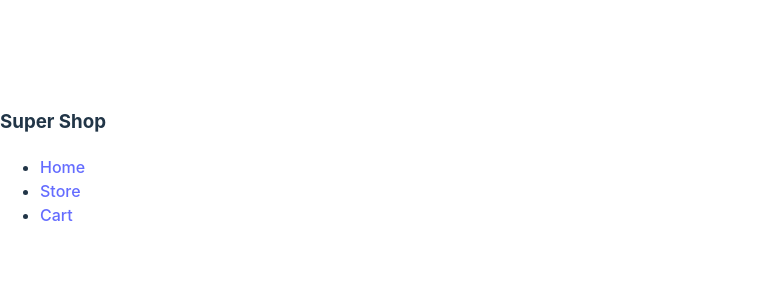
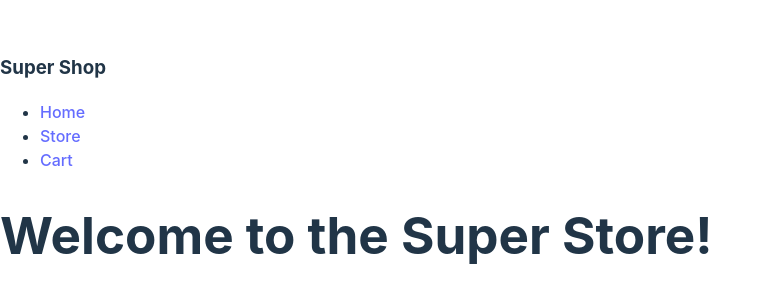
Before and after one commit to GitOnMyLvl/shopping-cart, a React (Vite) app: page / in a window 1280 px wide. Shown: the part 234-536 px from the top of the page, without its empty margins (0-772 px from the left). Built offline with nearby package versions, Linux system fonts and the light colour scheme.

Commit message:
add error-page

```diff
--- /dev/null
+++ b/src/error-page.jsx
@@ -0,0 +1,18 @@
+import { useRouteError } from "react-router-dom"
+
+const ErrorPage = () => {
+  const error = useRouteError();
+  console.error(error);
+
+  return (
+    <div className="error-page" id="error-page">
+      <h1>OOPs!</h1>
+      <p>Sorry an unexpected error has occurred.</p>
+      <p>
+        <i>{error.statusText || error.message}</i>
+      </p>
+    </div>
+  )
+}
+
+export default ErrorPage;
--- a/src/main.jsx
+++ b/src/main.jsx
@@ -3,14 +3,23 @@ import ReactDOM from 'react-dom/client'
 import './index.css'
 import Root from './routes/root'
 import { RouterProvider, createBrowserRouter } from 'react-router-dom'
+import Index from './routes/index'
+import ErrorPage from './error-page'
 
 const router = createBrowserRouter([
   {
     path: "/",
     element: <Root />,
+    errorElement: <ErrorPage />,
     children: [
       {
-        index: true,
+        errorElement: <ErrorPage />,
+        children: [
+          {
+            index: true,
+            element: <Index />,
+          }
+        ]
       }
     ]
   }
@@ -19,5 +28,5 @@ const router = createBrowserRouter([
 ReactDOM.createRoot(document.getElementById('root')).render(
   <React.StrictMode>
     <RouterProvider router={router} />
-  </React.StrictMode>,
+  </React.StrictMode>
 )
--- a/src/routes/root.jsx
+++ b/src/routes/root.jsx
@@ -1,7 +1,8 @@
-import { NavLink } from "react-router-dom"
+import { NavLink, Outlet } from "react-router-dom"
 
 const Root = () => {
   return (
+    <div>
       <header>
         <div className="header-left">
           <h3>Super Shop</h3>
@@ -22,7 +23,11 @@ const Root = () => {
           </nav>
         </div>
       </header>
+      <main>
+        <Outlet />
+      </main>
+    </div>
   )
 }
 
-export default Root
+export default Root;
```
Lines whose indentation alone changed are shown as unchanged.
